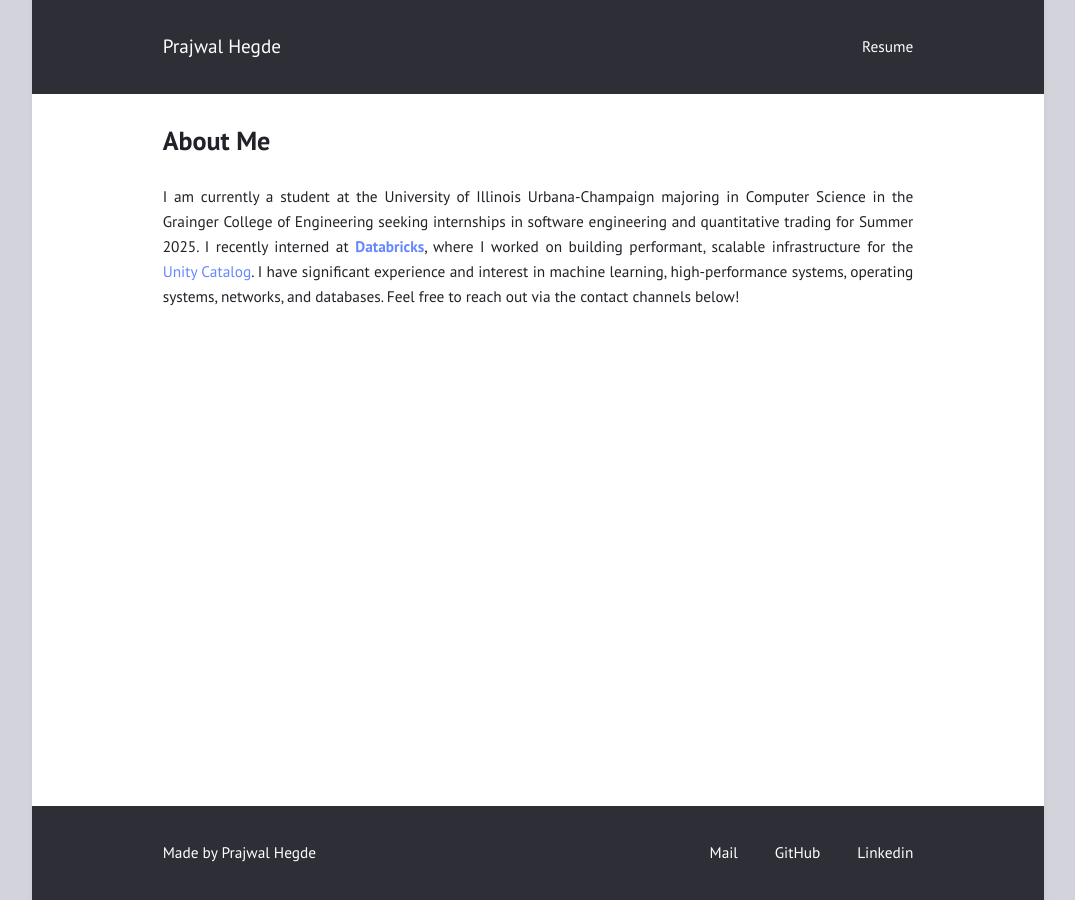
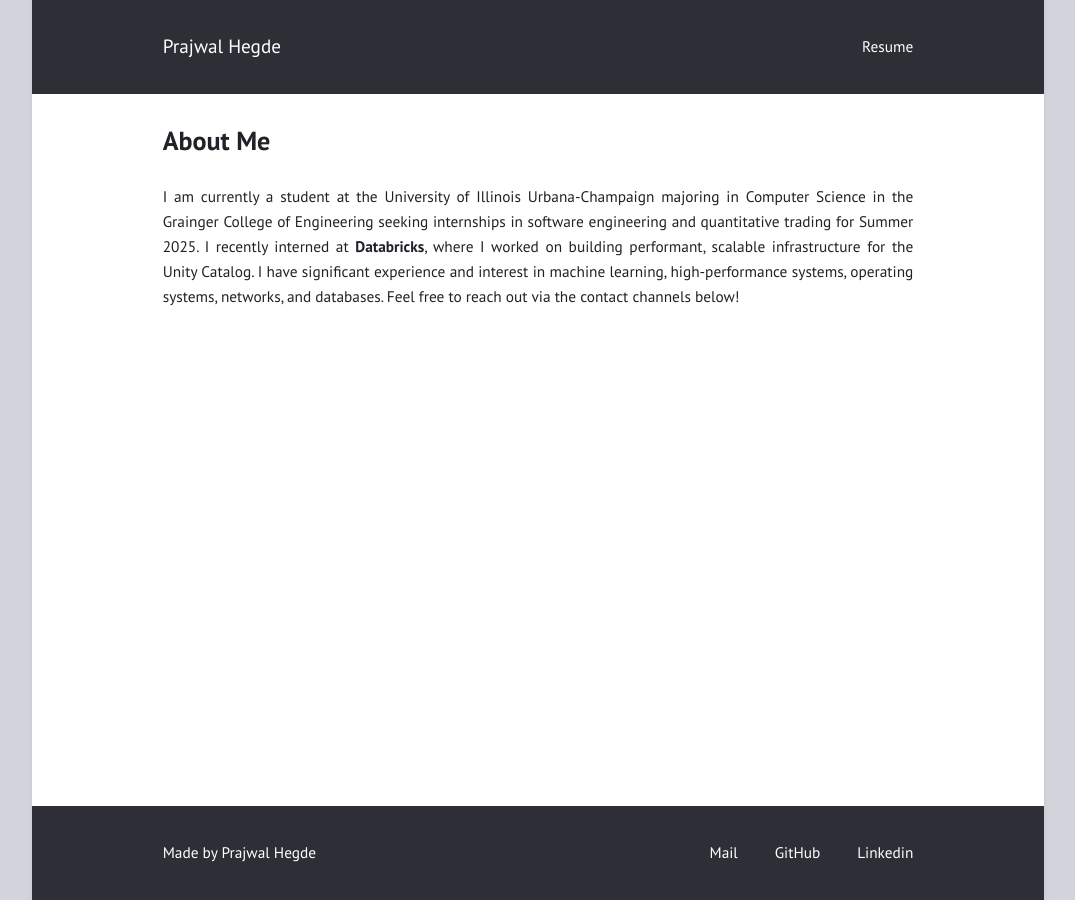
Before and after one commit to phegde494/phegde494.github.io, a Jekyll site: the page built from _posts/2017-02-01-markdown-examples.md, in a window 1280 px wide. Shown: the whole page, without its empty margins (102-1177 px from the left). Built offline with Jekyll 4.4.1, drawn with Linux system fonts in a browser that asks for light colours; some of the changed lines change nothing that is shown.

Commit message:
Fixed urls

```diff
--- a/_posts/2017-02-01-markdown-examples.md
+++ b/_posts/2017-02-01-markdown-examples.md
@@ -3,4 +3,4 @@
 layout: post
 ---
 
-I am currently a student at the University of Illinois Urbana-Champaign majoring in Computer Science in the Grainger College of Engineering seeking internships in software engineering and quantitative trading for Summer 2025. I recently interned at **[Databricks]([url](https://www.databricks.com/))**, where I worked on building performant, scalable infrastructure for the [Unity Catalog]([url](https://www.databricks.com/product/unity-catalog)). I have significant experience and interest in machine learning, high-performance systems, operating systems, networks, and databases. Feel free to reach out via the contact channels below!
+I am currently a student at the University of Illinois Urbana-Champaign majoring in Computer Science in the Grainger College of Engineering seeking internships in software engineering and quantitative trading for Summer 2025. I recently interned at **Databricks**, where I worked on building performant, scalable infrastructure for the Unity Catalog. I have significant experience and interest in machine learning, high-performance systems, operating systems, networks, and databases. Feel free to reach out via the contact channels below!
```
